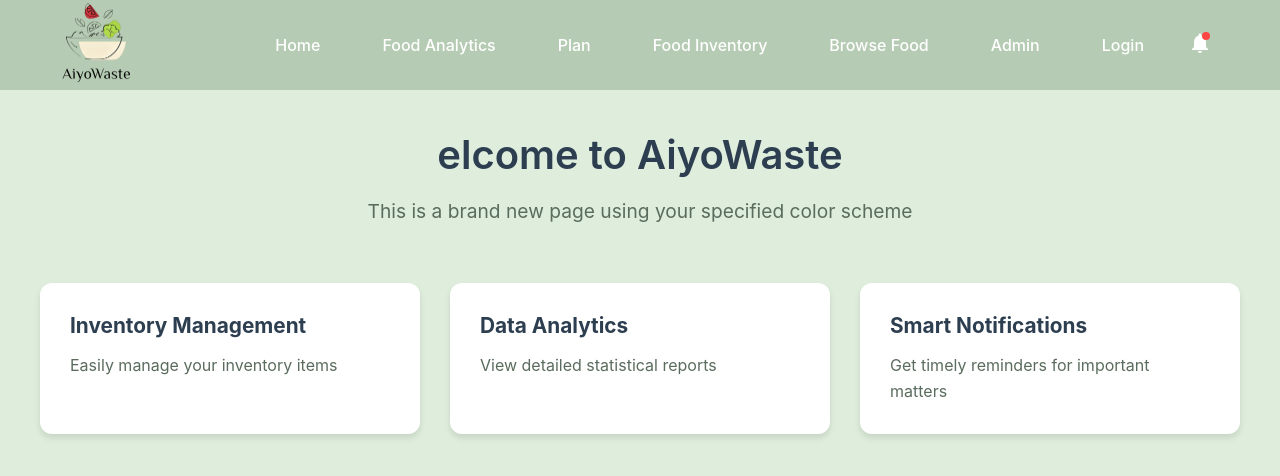
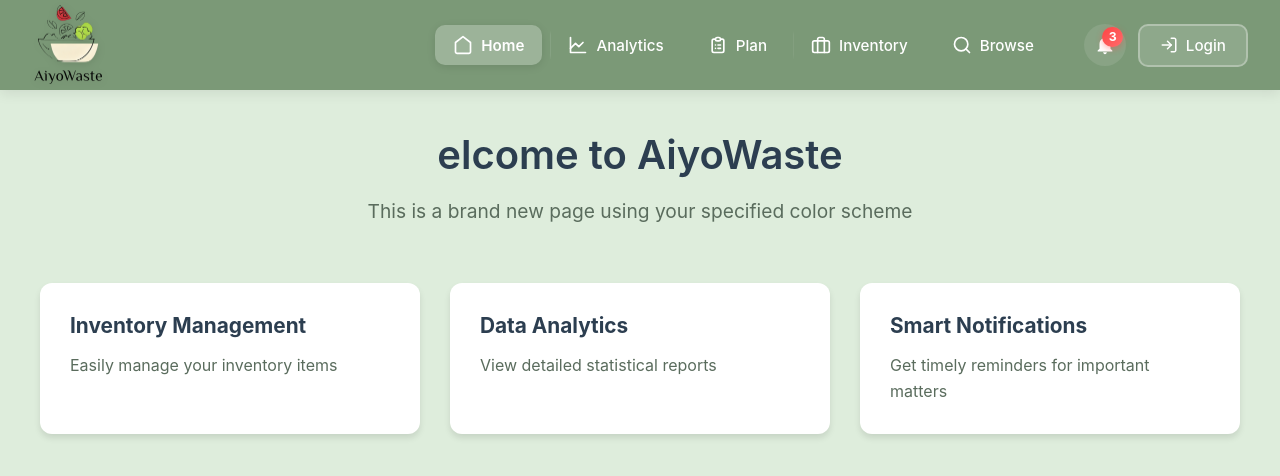
Before and after one commit to Krios69/AiyoWaste-, a Vue app: page / in a window 1280 px wide. Shown: the top 476 px of the page. Built offline with nearby package versions, Linux system fonts and the light colour scheme.

Commit message:
change nav UI to better view

```diff
--- a/src/components/NavBar.vue
+++ b/src/components/NavBar.vue
@@ -1,48 +1,109 @@
 <template>
   <nav class="navbar">
     <div class="nav-container">
+      <!-- Logo Brand -->
       <div class="nav-brand">
-        <img src="../img/AiyoWaste 1.png" alt="AiyoWaste Logo" class="logo" />
+        <router-link to="/" class="logo-link">
+          <img src="../img/AiyoWaste 1.png" alt="AiyoWaste Logo" class="logo" />
+        </router-link>
       </div>
-      <div class="nav-right">
+
+      <!-- Mobile Menu Toggle -->
+      <button class="mobile-menu-toggle" @click="toggleMobileMenu" aria-label="Toggle menu">
+        <span class="hamburger-line" :class="{ 'active': mobileMenuOpen }"></span>
+        <span class="hamburger-line" :class="{ 'active': mobileMenuOpen }"></span>
+        <span class="hamburger-line" :class="{ 'active': mobileMenuOpen }"></span>
+      </button>
+
+      <!-- Navigation Right Section -->
+      <div class="nav-right" :class="{ 'mobile-open': mobileMenuOpen }">
         <ul class="nav-menu">
           <li class="nav-item">
-            <router-link to="/" class="nav-link">Home</router-link>
+            <router-link to="/" class="nav-link" @click="closeMobileMenu">
+              <svg class="nav-icon" width="20" height="20" viewBox="0 0 24 24" fill="none">
+                <path d="M3 9L12 2L21 9V20C21 20.5304 20.7893 21.0391 20.4142 21.4142C20.0391 21.7893 19.5304 22 19 22H5C4.46957 22 3.96086 21.7893 3.58579 21.4142C3.21071 21.0391 3 20.5304 3 20V9Z" stroke="currentColor" stroke-width="2" stroke-linecap="round" stroke-linejoin="round"/>
+              </svg>
+              <span>Home</span>
+            </router-link>
           </li>
           <li class="nav-item">
-            <a href="#" class="nav-link">Food Analytics</a>
+            <a href="#" class="nav-link" @click.prevent="closeMobileMenu">
+              <svg class="nav-icon" width="20" height="20" viewBox="0 0 24 24" fill="none">
+                <path d="M3 3V21H21" stroke="currentColor" stroke-width="2" stroke-linecap="round" stroke-linejoin="round"/>
+                <path d="M18 9L13 14L9 10L3 16" stroke="currentColor" stroke-width="2" stroke-linecap="round" stroke-linejoin="round"/>
+              </svg>
+              <span>Analytics</span>
+            </a>
           </li>
           <li class="nav-item">
-            <a href="#" class="nav-link">Plan</a>
+            <a href="#" class="nav-link" @click.prevent="closeMobileMenu">
+              <svg class="nav-icon" width="20" height="20" viewBox="0 0 24 24" fill="none">
+                <path d="M9 5H7C5.89543 5 5 5.89543 5 7V19C5 20.1046 5.89543 21 7 21H17C18.1046 21 19 20.1046 19 19V7C19 5.89543 18.1046 5 17 5H15M9 5C9 6.10457 9.89543 7 11 7H13C14.1046 7 15 6.10457 15 5M9 5C9 3.89543 9.89543 3 11 3H13C14.1046 3 15 3.89543 15 5M12 12H15M12 16H15M9 12H9.01M9 16H9.01" stroke="currentColor" stroke-width="2" stroke-linecap="round" stroke-linejoin="round"/>
+              </svg>
+              <span>Plan</span>
+            </a>
           </li>
           <li class="nav-item">
-            <router-link to="/food-inventory" class="nav-link">Food Inventory</router-link>
+            <router-link to="/food-inventory" class="nav-link" @click="closeMobileMenu">
+              <svg class="nav-icon" width="20" height="20" viewBox="0 0 24 24" fill="none">
+                <path d="M20 7H4C2.89543 7 2 7.89543 2 9V19C2 20.1046 2.89543 21 4 21H20C21.1046 21 22 20.1046 22 19V9C22 7.89543 21.1046 7 20 7Z" stroke="currentColor" stroke-width="2" stroke-linecap="round" stroke-linejoin="round"/>
+                <path d="M16 21V5C16 4.46957 15.7893 3.96086 15.4142 3.58579C15.0391 3.21071 14.5304 3 14 3H10C9.46957 3 8.96086 3.21071 8.58579 3.58579C8.21071 3.96086 8 4.46957 8 5V21" stroke="currentColor" stroke-width="2" stroke-linecap="round" stroke-linejoin="round"/>
+              </svg>
+              <span>Inventory</span>
+            </router-link>
           </li>
           <li class="nav-item">
-            <router-link to="/browse-food" class="nav-link">Browse Food</router-link>
-          </li>
-          <li class="nav-item">
-            <router-link to="/admin" class="nav-link">Admin</router-link>
-          </li>
-          <li class="nav-item" v-if="!isLoggedIn">
-            <router-link to="/login" class="nav-link">Login</router-link>
-          </li>
-          <li class="nav-item" v-if="isLoggedIn">
-            <a href="#" class="nav-link" @click.prevent="handleLogout">Logout</a>
+            <router-link to="/browse-food" class="nav-link" @click="closeMobileMenu">
+              <svg class="nav-icon" width="20" height="20" viewBox="0 0 24 24" fill="none">
+                <circle cx="11" cy="11" r="8" stroke="currentColor" stroke-width="2" stroke-linecap="round" stroke-linejoin="round"/>
+                <path d="M21 21L16.65 16.65" stroke="currentColor" stroke-width="2" stroke-linecap="round" stroke-linejoin="round"/>
+              </svg>
+              <span>Browse</span>
+            </router-link>
           </li>
         </ul>
-        <div class="notification-icon">
-          <svg width="24" height="24" viewBox="0 0 24 24" fill="none" xmlns="http://www.w3.org/2000/svg">
-            <path d="M12 22C13.1 22 14 21.1 14 20H10C10 21.1 10.9 22 12 22ZM18 16V11C18 7.93 16.36 5.36 13.5 4.68V4C13.5 3.17 12.83 2.5 12 2.5S10.5 3.17 10.5 4V4.68C7.63 5.36 6 7.92 6 11V16L4 18V19H20V18L18 16Z" fill="white"/>
-            <circle cx="18" cy="5" r="4" fill="#ff4444"/>
-          </svg>
-        </div>
 
-        <div class="profile-icon" v-if="isLoggedIn" @click="handleProfileClick">
-          <svg width="24" height="24" viewBox="0 0 24 24" fill="none" xmlns="http://www.w3.org/2000/svg">
-            <path d="M12 12C14.7614 12 17 9.76142 17 7C17 4.23858 14.7614 2 12 2C9.23858 2 7 4.23858 7 7C7 9.76142 9.23858 12 12 12Z" fill="white"/>
-            <path d="M12 14C7.58172 14 4 17.5817 4 22H20C20 17.5817 16.4183 14 12 14Z" fill="white"/>
-          </svg>
+        <!-- Action Icons -->
+        <div class="action-icons">
+          <div class="icon-wrapper notification-wrapper">
+            <div class="notification-icon" title="Notifications">
+              <svg width="22" height="22" viewBox="0 0 24 24" fill="none">
+                <path d="M12 22C13.1 22 14 21.1 14 20H10C10 21.1 10.9 22 12 22ZM18 16V11C18 7.93 16.36 5.36 13.5 4.68V4C13.5 3.17 12.83 2.5 12 2.5S10.5 3.17 10.5 4V4.68C7.63 5.36 6 7.92 6 11V16L4 18V19H20V18L18 16Z" fill="currentColor"/>
+              </svg>
+              <span class="notification-badge">3</span>
+            </div>
+          </div>
+
+          <div class="icon-wrapper" v-if="isLoggedIn">
+            <div class="profile-icon" @click="handleProfileClick" title="Profile">
+              <svg width="22" height="22" viewBox="0 0 24 24" fill="none">
+                <path d="M12 12C14.7614 12 17 9.76142 17 7C17 4.23858 14.7614 2 12 2C9.23858 2 7 4.23858 7 7C7 9.76142 9.23858 12 12 12Z" fill="currentColor"/>
+                <path d="M12 14C7.58172 14 4 17.5817 4 22H20C20 17.5817 16.4183 14 12 14Z" fill="currentColor"/>
+              </svg>
+            </div>
+          </div>
+
+          <div class="login-btn-wrapper" v-if="!isLoggedIn">
+            <router-link to="/login" class="login-btn" @click="closeMobileMenu">
+              <svg width="18" height="18" viewBox="0 0 24 24" fill="none">
+                <path d="M15 3H19C19.5304 3 20.0391 3.21071 20.4142 3.58579C20.7893 3.96086 21 4.46957 21 5V19C21 19.5304 20.7893 20.0391 20.4142 20.4142C20.0391 20.7893 19.5304 21 19 21H15" stroke="currentColor" stroke-width="2" stroke-linecap="round" stroke-linejoin="round"/>
+                <path d="M10 17L15 12L10 7" stroke="currentColor" stroke-width="2" stroke-linecap="round" stroke-linejoin="round"/>
+                <path d="M15 12H3" stroke="currentColor" stroke-width="2" stroke-linecap="round" stroke-linejoin="round"/>
+              </svg>
+              <span>Login</span>
+            </router-link>
+          </div>
+
+          <div class="logout-btn-wrapper" v-if="isLoggedIn">
+            <button class="logout-btn" @click="handleLogout" title="Logout">
+              <svg width="18" height="18" viewBox="0 0 24 24" fill="none">
+                <path d="M9 21H5C4.46957 21 3.96086 20.7893 3.58579 20.4142C3.21071 20.0391 3 19.5304 3 19V5C3 4.46957 3.21071 3.96086 3.58579 3.58579C3.96086 3.21071 4.46957 3 5 3H9" stroke="currentColor" stroke-width="2" stroke-linecap="round" stroke-linejoin="round"/>
+                <path d="M16 17L21 12L16 7" stroke="currentColor" stroke-width="2" stroke-linecap="round" stroke-linejoin="round"/>
+                <path d="M21 12H9" stroke="currentColor" stroke-width="2" stroke-linecap="round" stroke-linejoin="round"/>
+              </svg>
+              <span>Logout</span>
+            </button>
+          </div>
         </div>
       </div>
     </div>
@@ -50,29 +111,41 @@
 </template>
 
 <script>
-import { inject } from 'vue'
+import { inject, ref } from 'vue'
 import { isLoggedIn } from '../store/auth.js'
 
 export default {
   name: 'NavBar',
   setup() {
     const auth = inject('auth')
+    const mobileMenuOpen = ref(false)
+
+    const toggleMobileMenu = () => {
+      mobileMenuOpen.value = !mobileMenuOpen.value
+    }
+
+    const closeMobileMenu = () => {
+      mobileMenuOpen.value = false
+    }
 
     const handleLogout = () => {
       if (confirm('Are you sure you want to logout?')) {
         auth.logout()
-        // 可以在这里添加跳转到主页的逻辑
+        closeMobileMenu()
         window.location.href = '/'
       }
     }
 
     const handleProfileClick = () => {
-      // 跳转到profile页面
+      closeMobileMenu()
       window.location.href = '/profile'
     }
 
     return {
       isLoggedIn,
+      mobileMenuOpen,
+      toggleMobileMenu,
+      closeMobileMenu,
       handleLogout,
       handleProfileClick
     }
@@ -82,31 +155,85 @@ export default {
 
 <style scoped>
 .navbar {
-  background-color: #B6CBB3;
+  background: #7b9977;
   padding: 0;
-  box-shadow: 0 2px 4px rgba(0,0,0,0.1);
+  box-shadow: 0 4px 12px rgba(0, 0, 0, 0.08);
+  position: relative;
+  z-index: 1000;
 }
 
 .nav-container {
-  max-width: 1200px;
+  max-width: 1400px;
   margin: 0 auto;
   display: flex;
   justify-content: space-between;
   align-items: center;
-  padding: 0 20px;
+  padding: 0 32px;
   height: 90px;
+  position: relative;
+}
+
+.nav-brand {
+  display: flex;
+  align-items: center;
+  z-index: 1001;
+}
+
+.logo-link {
+  display: flex;
+  align-items: center;
+  text-decoration: none;
+  transition: transform 0.3s ease;
+}
+
+.logo-link:hover {
+  transform: scale(1.05);
 }
 
 .logo {
   height: 80px;
   width: auto;
   object-fit: contain;
+  filter: drop-shadow(0 2px 4px rgba(0, 0, 0, 0.1));
+}
+
+.mobile-menu-toggle {
+  display: none;
+  flex-direction: column;
+  justify-content: space-around;
+  width: 30px;
+  height: 25px;
+  background: transparent;
+  border: none;
+  cursor: pointer;
+  padding: 0;
+  z-index: 1001;
+}
+
+.hamburger-line {
+  width: 100%;
+  height: 3px;
+  background-color: white;
+  border-radius: 10px;
+  transition: all 0.3s ease;
+}
+
+.hamburger-line.active:nth-child(1) {
+  transform: translateY(11px) rotate(45deg);
+}
+
+.hamburger-line.active:nth-child(2) {
+  opacity: 0;
+}
+
+.hamburger-line.active:nth-child(3) {
+  transform: translateY(-11px) rotate(-45deg);
 }
 
 .nav-right {
   display: flex;
   align-items: center;
-  gap: 20px;
+  gap: 32px;
 }
 
 .nav-menu {
@@ -114,32 +241,8 @@ export default {
   list-style: none;
   margin: 0;
   padding: 0;
-  gap: 30px;
-}
-
-.notification-icon {
-  cursor: pointer;
-  padding: 8px;
-  border-radius: 50%;
-  transition: background-color 0.3s ease;
-  position: relative;
-}
-
-.notification-icon:hover {
-  background-color: rgba(255, 255, 255, 0.2);
-}
-
-.profile-icon {
-  cursor: pointer;
-  padding: 8px;
-  border-radius: 50%;
-  transition: background-color 0.3s ease;
-  position: relative;
-  margin-left: 10px;
-}
-
-.profile-icon:hover {
-  background-color: rgba(255, 255, 255, 0.2);
+  gap: 8px;
+  align-items: center;
 }
 
 .nav-item {
@@ -147,33 +250,265 @@ export default {
 }
 
 .nav-link {
+  display: flex;
+  align-items: center;
+  gap: 8px;
   color: white;
   text-decoration: none;
   font-weight: 500;
-  padding: 8px 16px;
-  border-radius: 4px;
-  transition: background-color 0.3s ease;
+  font-size: 0.95rem;
+  padding: 10px 18px;
+  border-radius: 10px;
+  transition: all 0.3s ease;
+  position: relative;
+  overflow: hidden;
+}
+
+.nav-link::before {
+  content: '';
+  position: absolute;
+  top: 0;
+  left: 0;
+  width: 100%;
+  height: 100%;
+  background: rgba(255, 255, 255, 0.15);
+  transform: translateX(-100%);
+  transition: transform 0.3s ease;
+  z-index: -1;
+}
+
+.nav-link:hover::before {
+  transform: translateX(0);
 }
 
 .nav-link:hover {
   background-color: rgba(255, 255, 255, 0.2);
+  transform: translateY(-2px);
 }
 
-@media (max-width: 768px) {
+.nav-link.router-link-active {
+  background-color: rgba(255, 255, 255, 0.25);
+  font-weight: 600;
+  box-shadow: 0 2px 8px rgba(0, 0, 0, 0.1);
+}
+
+.nav-icon {
+  flex-shrink: 0;
+}
+
+.action-icons {
+  display: flex;
+  align-items: center;
+  gap: 12px;
+}
+
+.icon-wrapper {
+  position: relative;
+}
+
+.notification-icon,
+.profile-icon {
+  cursor: pointer;
+  padding: 10px;
+  border-radius: 50%;
+  transition: all 0.3s ease;
+  display: flex;
+  align-items: center;
+  justify-content: center;
+  color: white;
+  background-color: rgba(255, 255, 255, 0.1);
+}
+
+.notification-icon:hover,
+.profile-icon:hover {
+  background-color: rgba(255, 255, 255, 0.25);
+  transform: translateY(-2px);
+  box-shadow: 0 4px 12px rgba(0, 0, 0, 0.15);
+}
+
+.notification-wrapper {
+  position: relative;
+}
+
+.notification-badge {
+  position: absolute;
+  top: 4px;
+  right: 4px;
+  background: linear-gradient(135deg, #ff4444, #ff6b6b);
+  color: white;
+  font-size: 0.7rem;
+  font-weight: bold;
+  padding: 2px 6px;
+  border-radius: 10px;
+  min-width: 18px;
+  text-align: center;
+  box-shadow: 0 2px 6px rgba(255, 68, 68, 0.4);
+  animation: pulse 2s infinite;
+}
+
+@keyframes pulse {
+  0%, 100% {
+    transform: scale(1);
+  }
+  50% {
+    transform: scale(1.1);
+  }
+}
+
+.login-btn,
+.logout-btn {
+  display: flex;
+  align-items: center;
+  gap: 8px;
+  padding: 10px 20px;
+  border-radius: 10px;
+  font-weight: 500;
+  font-size: 0.95rem;
+  cursor: pointer;
+  transition: all 0.3s ease;
+  border: 2px solid rgba(255, 255, 255, 0.3);
+  text-decoration: none;
+}
+
+.login-btn {
+  background: rgba(255, 255, 255, 0.15);
+  color: white;
+}
+
+.login-btn:hover {
+  background: white;
+  color: #86b080;
+  transform: translateY(-2px);
+  box-shadow: 0 4px 12px rgba(0, 0, 0, 0.15);
+}
+
+.logout-btn {
+  background: transparent;
+  color: white;
+}
+
+.logout-btn:hover {
+  background: rgba(255, 68, 68, 0.2);
+  border-color: rgba(255, 68, 68, 0.5);
+  transform: translateY(-2px);
+  box-shadow: 0 4px 12px rgba(255, 68, 68, 0.2);
+}
+
+/* Responsive Design */
+@media (max-width: 992px) {
   .nav-container {
-    flex-direction: column;
-    height: auto;
-    padding: 15px 20px;
+    padding: 0 20px;
+    height: 85px;
+  }
+
+  .mobile-menu-toggle {
+    display: flex;
   }
 
   .nav-right {
+    position: fixed;
+    top: 0;
+    right: -100%;
+    width: 300px;
+    height: 100vh;
+    background: #86b080;
     flex-direction: column;
-    gap: 15px;
-    margin-top: 15px;
+    justify-content: flex-start;
+    padding: 100px 30px 30px;
+    gap: 0;
+    box-shadow: -5px 0 20px rgba(0, 0, 0, 0.1);
+    transition: right 0.3s ease;
+    overflow-y: auto;
+  }
+
+  .nav-right.mobile-open {
+    right: 0;
   }
 
   .nav-menu {
-    gap: 20px;
+    flex-direction: column;
+    width: 100%;
+    gap: 0;
+    margin-bottom: 30px;
+  }
+
+  .nav-item {
+    width: 100%;
+  }
+
+  .nav-link {
+    width: 100%;
+    padding: 16px 20px;
+    border-radius: 12px;
+    justify-content: flex-start;
+    margin-bottom: 8px;
+    font-size: 1rem;
+  }
+
+  .action-icons {
+    flex-direction: column;
+    width: 100%;
+    gap: 12px;
+  }
+
+  .icon-wrapper,
+  .login-btn-wrapper,
+  .logout-btn-wrapper {
+    width: 100%;
+  }
+
+  .notification-icon,
+  .profile-icon {
+    width: 100%;
+    padding: 14px;
+    border-radius: 12px;
+    justify-content: center;
+  }
+
+  .login-btn,
+  .logout-btn {
+    width: 100%;
+    justify-content: center;
+    padding: 14px 20px;
+    font-size: 1rem;
+  }
+
+  .logo {
+    height: 70px;
   }
 }
+
+@media (max-width: 480px) {
+  .nav-container {
+    padding: 0 16px;
+  }
+
+  .nav-right {
+    width: 100%;
+    right: -100%;
+  }
+
+  .logo {
+    height: 65px;
+  }
+}
+
+/* Smooth scrolling for mobile menu */
+.nav-right::-webkit-scrollbar {
+  width: 6px;
+}
+
+.nav-right::-webkit-scrollbar-track {
+  background: rgba(255, 255, 255, 0.1);
+  border-radius: 10px;
+}
+
+.nav-right::-webkit-scrollbar-thumb {
+  background: rgba(255, 255, 255, 0.3);
+  border-radius: 10px;
+}
+
+.nav-right::-webkit-scrollbar-thumb:hover {
+  background: rgba(255, 255, 255, 0.4);
+}
 </style>
```
